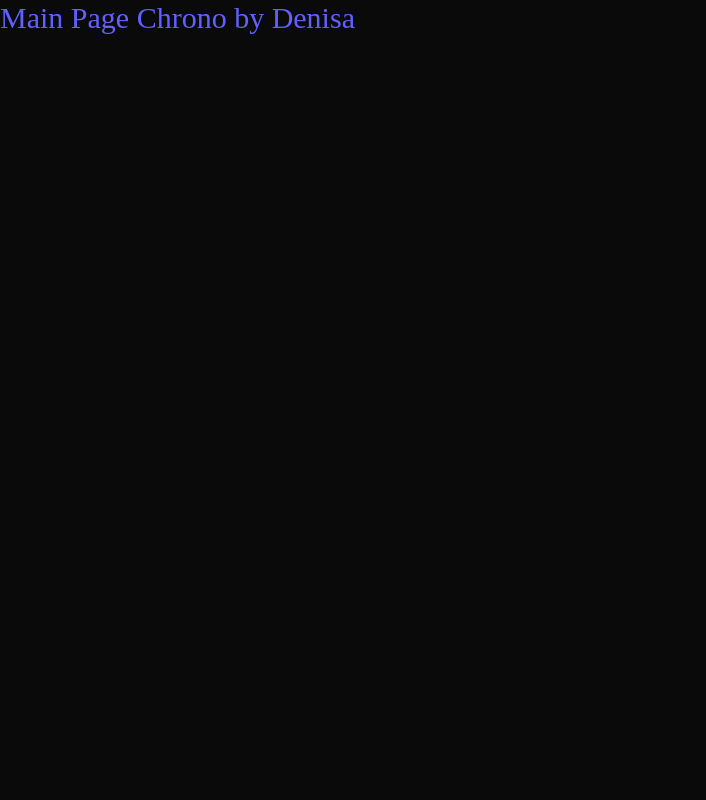
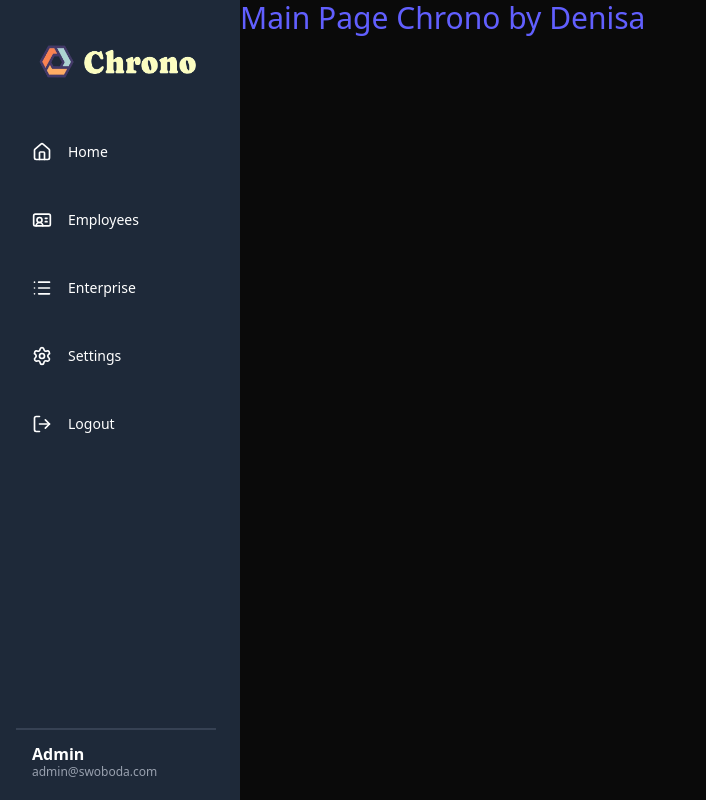
Before and after one commit to Iannyman/chrono, a Next.js app: page / in a window 1280 px wide. Shown: the whole page, without its empty margins (0-706 px from the left). Built offline with nearby package versions, Linux system fonts and the light colour scheme.

Commit message:
implemented sidebar

```diff
--- a/app/globals.css
+++ b/app/globals.css
@@ -46,6 +46,15 @@
   --radius-2xl: calc(var(--radius) * 1.8);
   --radius-3xl: calc(var(--radius) * 2.2);
   --radius-4xl: calc(var(--radius) * 2.6);
+  --fontFamily: {
+      sans: [
+        'Inter',
+        'sans-serif',
+      ],
+    };
+   --fontSize: {
+      base: '18px',
+    };
 }
 
 :root {
@@ -125,6 +134,6 @@
     @apply bg-background text-foreground;
   }
   html {
-    @apply font-sans;
+    /* @apply font-sans; */
   }
 }
--- a/app/layout.tsx
+++ b/app/layout.tsx
@@ -1,6 +1,8 @@
 import type { Metadata } from "next";
 import { Geist, Geist_Mono } from "next/font/google";
 import "./globals.css";
+import Sidebar from "@/components/sidebar";
+import Page from "./page";
 
 const geistSans = Geist({
   variable: "--font-geist-sans",
@@ -27,7 +29,11 @@ export default function RootLayout({
       lang="en"
       className={`${geistSans.variable} ${geistMono.variable} dark h-full antialiased`}
     >
-      <body className="min-h-full flex flex-col">{children}</body>
+      <body className="min-h-full flex">
+
+        <Sidebar/>
+        {children}
+      </body>
     </html>
   );
 }
--- /dev/null
+++ b/components/sidebar.tsx
@@ -0,0 +1,63 @@
+'use client'
+import React from 'react';
+import { House, IdCard, Factory, List, Settings, LogOut } from 'lucide-react';
+import { Button } from './ui/button';
+import Link from 'next/link';
+
+
+const menuItems = [
+    { name: 'Home', icon: House, variant: "ghost", href: '/' },
+    { name: 'Employees', icon: IdCard, variant: "ghost", href: '/employees' },
+    { name: 'Enterprise', icon: List, variant: "ghost", href: '/enterprise' },
+    { name: 'Settings', icon: Settings, variant: "ghost", href: '/settings' },
+    { name: 'Logout', icon: LogOut, variant: "destructive", href: '/auth' },
+] as const
+
+const Sidebar = () => {
+
+    return (
+        <div className="flex">
+            <div className="relative w-20 md:w-60 bg-gray-800 p-4 text-white">
+                <div className="flex justify-between items-center p-4">
+                    <img src="/Untitled5.png" alt="Logo" className="h-15 w-48" />
+                </div>
+
+                <nav className="mt-4 flex flex-col justify-between">
+                    <ul className="flex flex-col gap-3">
+                        {menuItems.map((item) => {
+                            const Icon = item.icon;
+
+                            return (
+                                <li key={item.name}>
+                                    <Link
+                                        href={item.href}
+                                        className="flex h-14 w-full items-center rounded-xl px-4 text-sm font-medium hover:text-[#fbfdc1]"
+                                    >
+                                        <span className="flex h-5 w-5 items-center justify-center shrink-0">
+                                            <Icon size={20} />
+                                        </span>
+
+                                        <span className="ml-4 hidden md:block">
+                                            {item.name}
+                                        </span>
+                                    </Link>
+                                </li>
+                            );
+                        })}
+                    </ul>
+
+                    <div className="absolute bottom-5 border-t-2 border-gray-700 px-4 pt-4 w-50">
+                        <div className=" leading-4">
+                            <h4 className="font-semibold">Admin</h4>
+                            <span className="text-xs text-gray-400">admin@swoboda.com</span>
+                            {/* <MoreVertical size={20} /> */}
+                        </div>
+                    </div>
+                </nav>
+            </div>
+        </div>
+
+    )
+}
+
+export default Sidebar
--- a/package.json
+++ b/package.json
@@ -12,7 +12,7 @@
     "class-variance-authority": "^0.7.1",
     "clsx": "^2.1.1",
     "lucide-react": "^1.0.1",
-    "next": "16.2.1",
+    "next": "^16.2.1",
     "radix-ui": "^1.4.3",
     "react": "19.2.4",
     "react-dom": "19.2.4",
```
Also changed, not shown: public/Untitled5.png (added), 1 other file (tests, documents, lock files or other folders).
